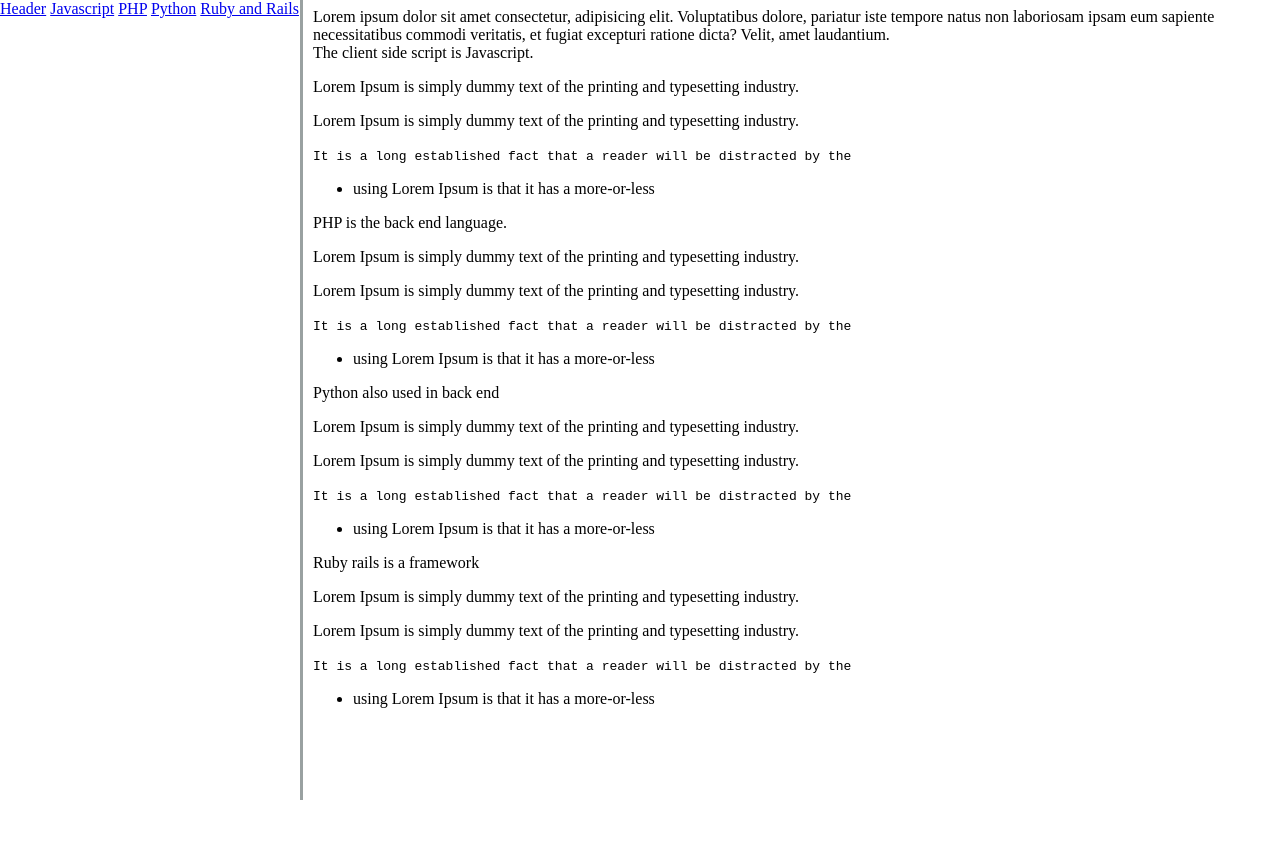
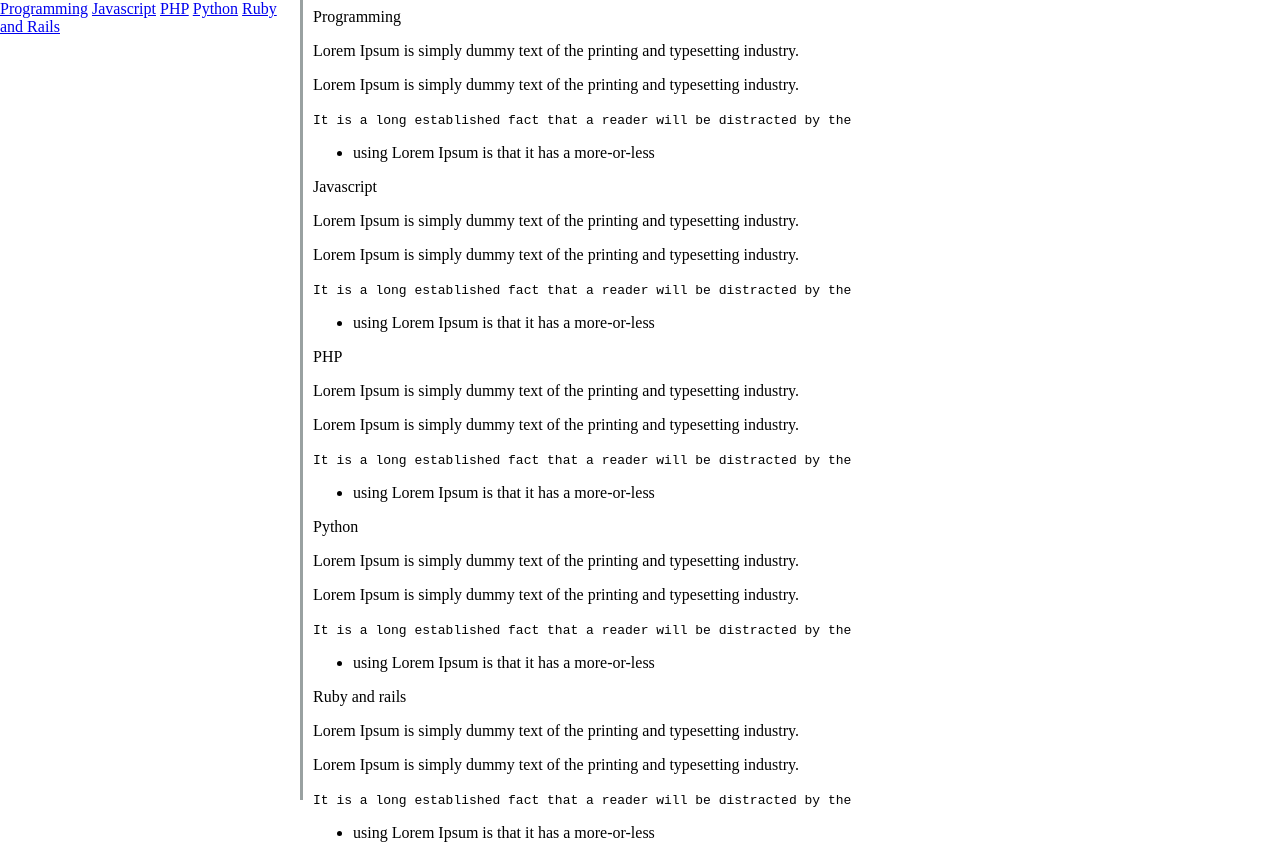
Before and after one commit to touredri/drissa_mamun, a plain HTML site: page index.html in a window 1280 px wide. Before the commit the page ends 800 px from the top, so only its background shows below. Drawn offline with Linux system fonts and the light colour scheme.

Commit message:
4th push

```diff
--- a/css/style.css
+++ b/css/style.css
@@ -20,6 +20,11 @@
 
 
 
+@media only screen and (max-width: 600px) {
+    body {
+        background-color: lightblue;
+    }
+}
 
 @media only screen and (max-width: 815px) {
     #navbar {
--- a/index.html
+++ b/index.html
@@ -12,26 +12,17 @@
 
   <nav id="navbar">
     <header>
-      <a href="#header" class="nav-link">Header</a>
+      <a href="#programming" class="nav-link">Programming</a>
       <a href="#Javascript" class="nav-link">Javascript</a>
-      <a href="#PHP" class="nav-link">PHP</a>
+      <a href="#php" class="nav-link">PHP</a>
       <a href="#python" class="nav-link">Python</a>
       <a href="#ruby_and_rails" class="nav-link">Ruby and Rails</a>
     </header>
   </nav>
+
   <main id="main-doc">
-    <section class="main-section">
-      <header id="header">
-        Lorem ipsum dolor sit amet consectetur, adipisicing elit. Voluptatibus
-        dolore, pariatur iste tempore natus non laboriosam ipsam eum sapiente
-        necessitatibus commodi veritatis, et fugiat excepturi ratione dicta?
-        Velit, amet laudantium.
-      </header>
-    </section>
-    <section class="main-section">
-      <header id="Javascript">
-        The client side script is Javascript.
-      </header>
+    <section class="main-section" id="programming">
+      <header>Programming</header>
       <p>Lorem Ipsum is simply dummy text of the printing and typesetting industry.</p>
       <p>Lorem Ipsum is simply dummy text of the printing and typesetting industry.</p>
       <code>It is a long established fact that a reader will be distracted by the</code>
@@ -39,10 +30,8 @@
         <li>using Lorem Ipsum is that it has a more-or-less </li>
       </ul>
     </section>
-    <section class="main-section">
-      <header id="PHP">
-        PHP is the back end language.
-      </header>
+    <section class="main-section" id="Javascript">
+      <header>Javascript</header>
       <p>Lorem Ipsum is simply dummy text of the printing and typesetting industry.</p>
       <p>Lorem Ipsum is simply dummy text of the printing and typesetting industry.</p>
       <code>It is a long established fact that a reader will be distracted by the</code>
@@ -50,10 +39,8 @@
         <li>using Lorem Ipsum is that it has a more-or-less </li>
       </ul>
     </section>
-    <section class="main-section">
-      <header id="python">
-        Python also used in back end
-      </header>
+    <section class="main-section" id="php">
+      <header>PHP</header>
       <p>Lorem Ipsum is simply dummy text of the printing and typesetting industry.</p>
       <p>Lorem Ipsum is simply dummy text of the printing and typesetting industry.</p>
       <code>It is a long established fact that a reader will be distracted by the</code>
@@ -61,10 +48,17 @@
         <li>using Lorem Ipsum is that it has a more-or-less </li>
       </ul>
     </section>
-    <section class="main-section">
-      <header id="ruby_and_rails">
-        Ruby rails is a framework
-      </header>
+    <section class="main-section" id="python">
+      <header>Python</header>
+      <p>Lorem Ipsum is simply dummy text of the printing and typesetting industry.</p>
+      <p>Lorem Ipsum is simply dummy text of the printing and typesetting industry.</p>
+      <code>It is a long established fact that a reader will be distracted by the</code>
+      <ul>
+        <li>using Lorem Ipsum is that it has a more-or-less </li>
+      </ul>
+    </section>
+    <section class="main-section" id="ruby_and_rails">
+      <header>Ruby and rails</header>
       <p>Lorem Ipsum is simply dummy text of the printing and typesetting industry.</p>
       <p>Lorem Ipsum is simply dummy text of the printing and typesetting industry.</p>
       <code>It is a long established fact that a reader will be distracted by the</code>
```
